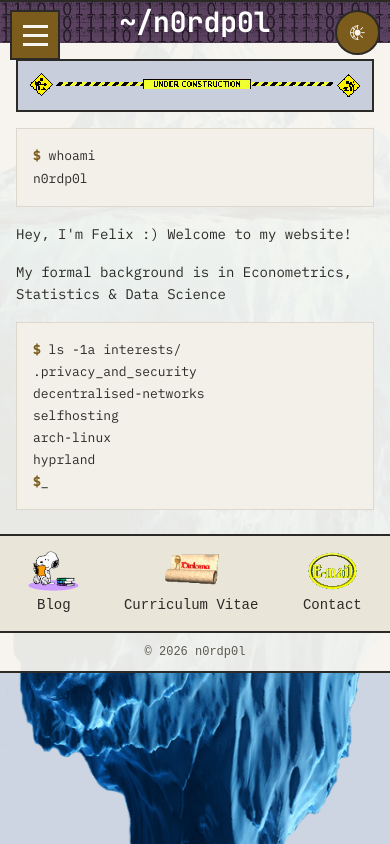
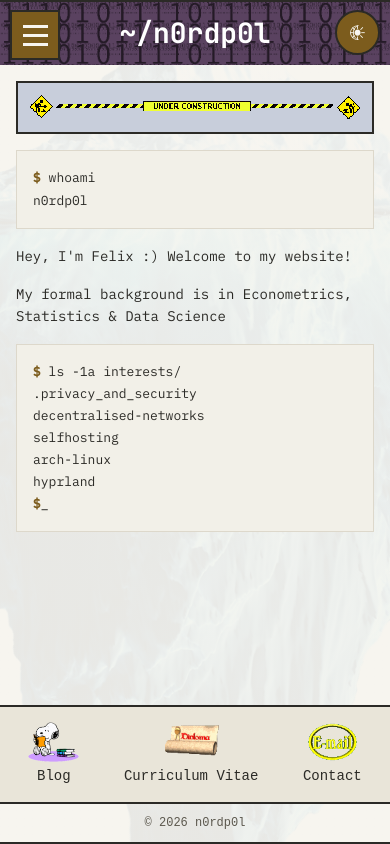
Before and after one commit to n0rdp0l/n0rdp0l.github.io, an Astro site: page / in a window 390 px wide. Built offline with nearby package versions, Linux system fonts and the light colour scheme; Astro itself is replaced by a stand-in of ours.

Commit message:
Taller banner; frame fills the screen on phones
- Band gets 16px vertical padding, so the binaries GIF behind it scales
  up with it.
- Below 800px the full-width frame is at least viewport tall with the
  nav strip and footer pinned to the bottom, so short pages no longer
  leave the iceberg as a loose block under the footer.

Co-Authored-By: Claude Opus 5 (1M context) <noreply@anthropic.com>
Claude-Session: https://claude.ai/code/session_01ByHqwiGD7DS7SuntNd74fG

```diff
--- a/src/styles/global.css
+++ b/src/styles/global.css
@@ -55,6 +55,7 @@ body {
   background: var(--masthead) url('/gifs/binaries.gif');
   background-size: auto 33%;
   background-blend-mode: overlay;
+  padding-block: var(--space-5);
 }
 
 /* ---- Shell well --------------------------------------------------
@@ -244,9 +245,25 @@ figure.n0-plate {
     padding: 0;
   }
 
+  /* No canvas shows beside a full-width frame, so let the frame fill the
+     screen too: the berg stays a ghost behind the page instead of a loose
+     block under a short one. */
   .n0-frame {
     border-left: 0;
     border-right: 0;
+    min-height: 100vh;
+    min-height: 100dvh;
+    display: flex;
+    flex-direction: column;
+  }
+
+  /* Every page ends strip + footer; pin them to the bottom. */
+  .n0-frame > .n0-strip {
+    margin-top: auto;
+  }
+
+  .n0-prose {
+    width: 100%;
   }
 
   .n0-strip {
```
